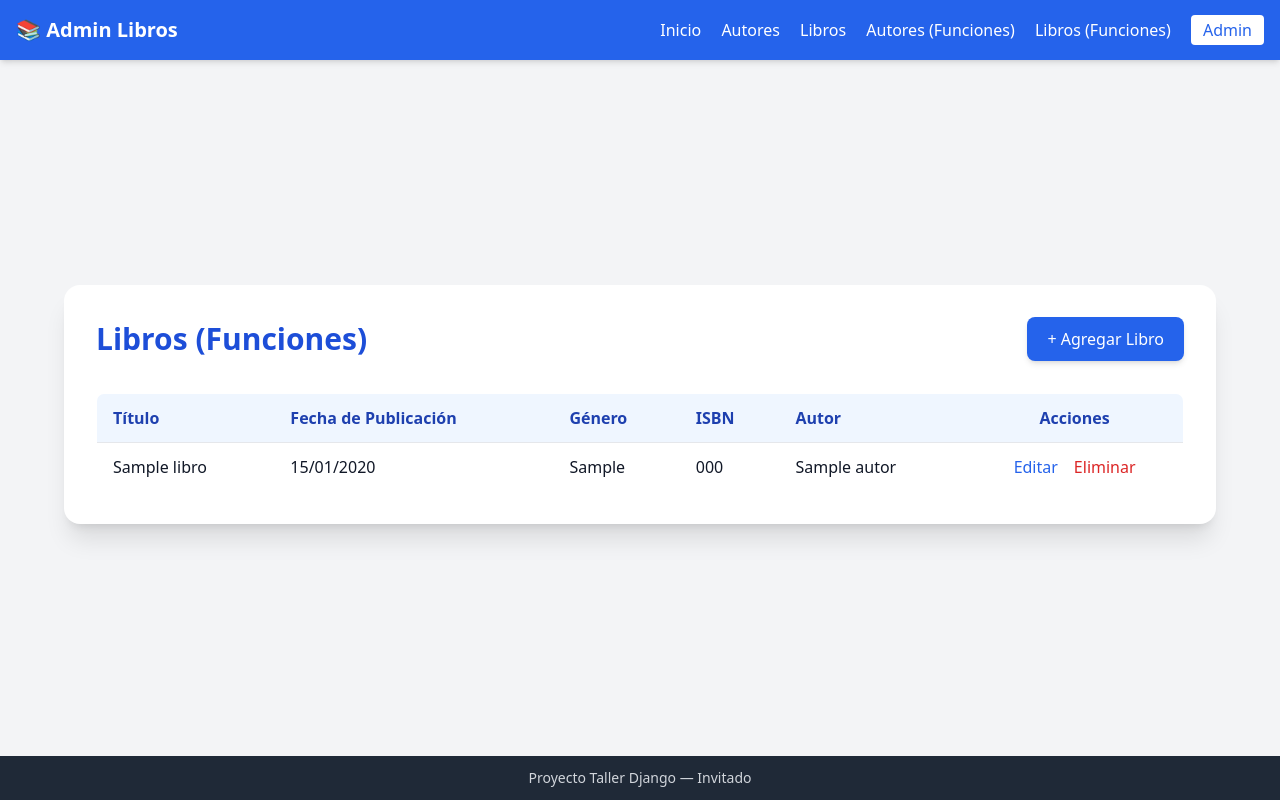
After one commit to Jacklb19/Lab_Gestion, a Django app: page /gestion/libros-func/ in a window 1280 px wide. The commit adds this page. Run offline with Django 5.2, Linux system fonts and the light colour scheme; tables that the repository leaves empty hold one stand-in row (values such as "Sample post"); some libraries are stand-ins or nearby versions.

Commit message:
templates de vistas genericas

```diff
--- a/gestion/templates/gestion/base.html
+++ b/gestion/templates/gestion/base.html
@@ -12,9 +12,13 @@
   <nav class="bg-blue-600 text-white p-4 flex justify-between items-center shadow-md">
     <h1 class="text-xl font-semibold">📚 Admin Libros</h1>
     <div class="space-x-4">
-         <a href="{% url 'inicio' %}" class="hover:underline">Inicio</a>
+      <a href="{% url 'inicio' %}" class="hover:underline">Inicio</a>
       <a href="{% url 'lista_autores' %}" class="hover:underline">Autores</a>
       <a href="{% url 'lista_libros' %}" class="hover:underline">Libros</a>
+
+      <!-- Botones de funciones (FBV) -->
+      <a href="{% url 'lista_autores_func' %}" class="hover:underline">Autores (Funciones)</a>
+      <a href="{% url 'lista_libros_func' %}" class="hover:underline">Libros (Funciones)</a>
 
       <a href="/admin/" class="bg-white text-blue-600 px-3 py-1 rounded hover:bg-gray-200">Admin</a>
     </div>
--- /dev/null
+++ b/gestion/templates/gestion/lista_libros_func.html
@@ -0,0 +1,62 @@
+{% extends 'gestion/base.html' %}
+{% block title %}Libros (Funciones){% endblock %}
+{% block content %}
+
+<div class="min-h-[80vh] flex flex-col items-center justify-center px-4">
+  <div class="w-full max-w-6xl bg-white shadow-xl rounded-2xl p-8">
+
+    <!-- Encabezado -->
+    <div class="flex flex-col sm:flex-row justify-between items-center mb-8 space-y-4 sm:space-y-0">
+      <h2 class="text-3xl font-bold text-blue-700">Libros (Funciones)</h2>
+      <a href="{% url 'crear_libro_func' %}"
+         class="bg-blue-600 text-white px-5 py-2.5 rounded-lg font-medium hover:bg-blue-700 shadow-md transition-all">
+        + Agregar Libro
+      </a>
+    </div>
+
+    <!-- Tabla -->
+    <div class="overflow-x-auto">
+      <table class="min-w-full border border-gray-200 rounded-lg overflow-hidden">
+        <thead class="bg-blue-50 text-blue-800">
+          <tr>
+            <th class="py-3 px-4 border-b text-left font-semibold">Título</th>
+            <th class="py-3 px-4 border-b text-left font-semibold">Fecha de Publicación</th>
+            <th class="py-3 px-4 border-b text-left font-semibold">Género</th>
+            <th class="py-3 px-4 border-b text-left font-semibold">ISBN</th>
+            <th class="py-3 px-4 border-b text-left font-semibold">Autor</th>
+            <th class="py-3 px-4 border-b text-center font-semibold">Acciones</th>
+          </tr>
+        </thead>
+        <tbody>
+          {% for libro in libros %}
+          <tr class="hover:bg-gray-50 transition-colors">
+            <td class="py-3 px-4 border-b">{{ libro.titulo }}</td>
+            <td class="py-3 px-4 border-b">{{ libro.fecha_publicacion|date:"d/m/Y" }}</td>
+            <td class="py-3 px-4 border-b">{{ libro.genero }}</td>
+            <td class="py-3 px-4 border-b">{{ libro.isbn }}</td>
+            <td class="py-3 px-4 border-b">{{ libro.autor.nombre }}</td>
+            <td class="py-3 px-4 border-b text-center">
+              <div class="flex justify-center space-x-4">
+                <a href="{% url 'actualizar_libro_func' libro.pk %}"
+                   class="text-blue-600 hover:text-blue-800 font-medium transition">
+                  Editar
+                </a>
+                <a href="{% url 'eliminar_libro_func' libro.pk %}"
+                   class="text-red-600 hover:text-red-800 font-medium transition">
+                  Eliminar
+                </a>
+              </div>
+            </td>
+          </tr>
+          {% empty %}
+          <tr>
+            <td colspan="6" class="text-center py-6 text-gray-500">No hay libros registrados.</td>
+          </tr>
+          {% endfor %}
+        </tbody>
+      </table>
+    </div>
+  </div>
+</div>
+
+{% endblock %}
--- a/gestion/urls.py
+++ b/gestion/urls.py
@@ -1,17 +1,28 @@
 from django.urls import path
-from .views import (
-    AutorListView, AutorCreateView, AutorUpdateView, AutorDeleteView,
-    LibroListView, LibroCreateView, LibroUpdateView, LibroDeleteView
-)
+from . import views
 
 urlpatterns = [
-    path('autores/', AutorListView.as_view(), name='lista_autores'),
-    path('autores/crear/', AutorCreateView.as_view(), name='crear_autor'),
-    path('autores/editar/<int:pk>/', AutorUpdateView.as_view(), name='editar_autor'),
-    path('autores/eliminar/<int:pk>/', AutorDeleteView.as_view(), name='eliminar_autor'),
+    # --- CBV Autores ---
+    path('autores/', views.AutorListView.as_view(), name='lista_autores'),
+    path('autores/nuevo/', views.AutorCreateView.as_view(), name='crear_autor'),
+    path('autores/editar/<int:pk>/', views.AutorUpdateView.as_view(), name='editar_autor'),
+    path('autores/eliminar/<int:pk>/', views.AutorDeleteView.as_view(), name='eliminar_autor'),
 
-    path('libros/', LibroListView.as_view(), name='lista_libros'),
-    path('libros/crear/', LibroCreateView.as_view(), name='crear_libro'),
-    path('libros/editar/<int:pk>/', LibroUpdateView.as_view(), name='editar_libro'),
-    path('libros/eliminar/<int:pk>/', LibroDeleteView.as_view(), name='eliminar_libro'),
+    # --- FBV Autores con templates alternativos ---
+    path('autores-func/', views.lista_autores_func, name='lista_autores_func'),
+    path('autores-func/nuevo/', views.crear_autor_func, name='crear_autor_func'),
+    path('autores-func/editar/<int:pk>/', views.actualizar_autor_func, name='actualizar_autor_func'),
+    path('autores-func/eliminar/<int:pk>/', views.eliminar_autor_func, name='eliminar_autor_func'),
+
+    # --- CBV Libros ---
+    path('libros/', views.LibroListView.as_view(), name='lista_libros'),
+    path('libros/nuevo/', views.LibroCreateView.as_view(), name='crear_libro'),
+    path('libros/editar/<int:pk>/', views.LibroUpdateView.as_view(), name='editar_libro'),
+    path('libros/eliminar/<int:pk>/', views.LibroDeleteView.as_view(), name='eliminar_libro'),
+
+    # --- FBV Libros con templates alternativos ---
+    path('libros-func/', views.lista_libros_func, name='lista_libros_func'),
+    path('libros-func/nuevo/', views.crear_libro_func, name='crear_libro_func'),
+    path('libros-func/editar/<int:pk>/', views.actualizar_libro_func, name='actualizar_libro_func'),
+    path('libros-func/eliminar/<int:pk>/', views.eliminar_libro_func, name='eliminar_libro_func'),
 ]
--- a/gestion/views.py
+++ b/gestion/views.py
@@ -1,8 +1,8 @@
 from django.urls import reverse_lazy
 from django.views.generic import ListView, CreateView, UpdateView, DeleteView
+from django.shortcuts import render, redirect, get_object_or_404
 from .models import Autor, Libro
 from .forms import AutorForm, LibroForm
-from django.shortcuts import render
 
 def inicio(request):
     return render(request, 'gestion/inicio.html')
@@ -57,3 +57,68 @@ class LibroDeleteView(DeleteView):
     model = Libro
     template_name = 'gestion/libro_confirm_delete.html'
     success_url = reverse_lazy('lista_libros')
+
+def lista_autores_func(request):
+    autores = Autor.objects.all()
+    return render(request, 'gestion/lista_autores_func.html', {'autores': autores})
+
+def crear_autor_func(request):
+    if request.method == 'POST':
+        form = AutorForm(request.POST)
+        if form.is_valid():
+            form.save()
+            return redirect('lista_autores_func')
+    else:
+        form = AutorForm()
+    return render(request, 'gestion/autor_form_func.html', {'form': form})
+
+def actualizar_autor_func(request, pk):
+    autor = get_object_or_404(Autor, pk=pk)
+    if request.method == 'POST':
+        form = AutorForm(request.POST, instance=autor)
+        if form.is_valid():
+            form.save()
+            return redirect('lista_autores_func')
+    else:
+        form = AutorForm(instance=autor)
+    return render(request, 'gestion/autor_form_func.html', {'form': form})
+
+def eliminar_autor_func(request, pk):
+    autor = get_object_or_404(Autor, pk=pk)
+    if request.method == 'POST':
+        autor.delete()
+        return redirect('lista_autores_func')
+    return render(request, 'gestion/autor_confirm_delete_func.html', {'autor': autor})
+
+# --- Libros ---
+def lista_libros_func(request):
+    libros = Libro.objects.all()
+    return render(request, 'gestion/lista_libros_func.html', {'libros': libros})
+
+def crear_libro_func(request):
+    if request.method == 'POST':
+        form = LibroForm(request.POST)
+        if form.is_valid():
+            form.save()
+            return redirect('lista_libros_func')
+    else:
+        form = LibroForm()
+    return render(request, 'gestion/libro_form_func.html', {'form': form})
+
+def actualizar_libro_func(request, pk):
+    libro = get_object_or_404(Libro, pk=pk)
+    if request.method == 'POST':
+        form = LibroForm(request.POST, instance=libro)
+        if form.is_valid():
+            form.save()
+            return redirect('lista_libros_func')
+    else:
+        form = LibroForm(instance=libro)
+    return render(request, 'gestion/libro_form_func.html', {'form': form})
+
+def eliminar_libro_func(request, pk):
+    libro = get_object_or_404(Libro, pk=pk)
+    if request.method == 'POST':
+        libro.delete()
+        return redirect('lista_libros_func')
+    return render(request, 'gestion/libro_confirm_delete_func.html', {'libro': libro})
--- a/proyecto/settings.py
+++ b/proyecto/settings.py
@@ -23,7 +23,7 @@ BASE_DIR = Path(__file__).resolve().parent.parent
 SECRET_KEY = 'django-insecure-sqdqf9b-7@du$u(xmm@phwh33bj!k8qg=^bumtp6)d3=#cb@8_'
 
 # SECURITY WARNING: don't run with debug turned on in production!
-DEBUG = False
+DEBUG = True
 
 ALLOWED_HOSTS = ['*']
 
```
Also changed, not shown: gestion/templates/gestion/autor_confirm_delete_func.html (added, +20 -0 lines), gestion/templates/gestion/autor_form_func.html (added, +48 -0 lines), gestion/templates/gestion/inicio.html (+8 -0 lines), gestion/templates/gestion/libro_confirm_delete_func.html (added, +18 -0 lines), gestion/templates/gestion/libro_form_func.html (added, +55 -0 lines), gestion/templates/gestion/lista_autores_func.html (added, +58 -0 lines).
